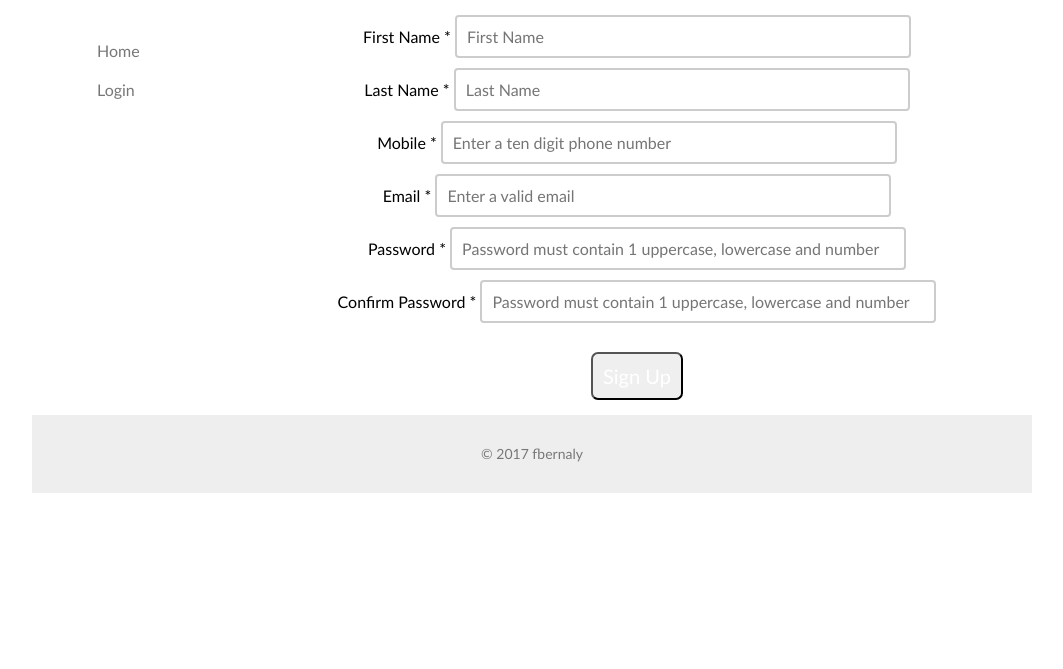
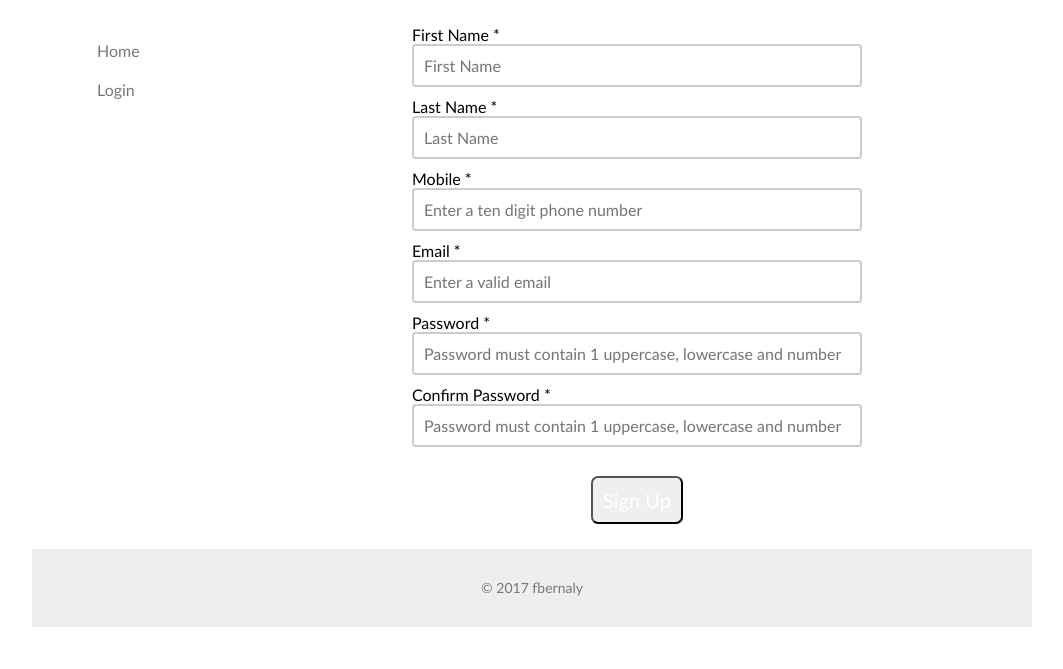
Before and after one commit to fbernaly/FilmLookup-WebApp, a PHP site: page /web/signup.html in a window 1280 px wide. Shown: the part 131-800 px from the top of the page, without its empty margins (108-1171 px from the left). Run offline with PHP 8.4, Linux system fonts and the light colour scheme.

Commit message:
form style

```diff
--- a/web/login.html
+++ b/web/login.html
@@ -28,7 +28,6 @@
         </nav>
 
         <article class="article">
-            <center>
             <form>
                 E-mail:
                 <input type="text" name="email" id="email" placeholder="Enter your email" pattern="[a-zA-Z0-9.-_]{1,}@[a-zA-Z.-]{2,}[.]{1}[a-zA-Z]{2,}" required />
@@ -36,9 +35,10 @@
                 <input type="password" name="password" id="password" placeholder="Enter your password" required="required" />
                 <br>
                 <br>
+                <center>
                     <button>Log In</button>
+                </center>
             </form>
-            </center>
         </article>
 
         <footer class="footer">
--- a/web/signup.html
+++ b/web/signup.html
@@ -28,7 +28,6 @@
         </nav>
 
         <article class="article">
-            <center>
             <form>
                 First Name *
                 <input type="text" id="firstName" name="firstName" placeholder="First Name" required />
@@ -44,9 +43,10 @@
                 <input type="password" name="confirm_password" id="confirm_password" placeholder="Password must contain 1 uppercase, lowercase and number" pattern="(?=^.{8,}$)((?=.*\d)|(?=.*\W+))(?![.\n])(?=.*[A-Z])(?=.*[a-z]).*$" required />
                 <br>
                 <br>
+                <center>
                     <button type="submit">Sign Up</button>
+                </center>
             </form>
-            </center>
         </article>
 
         <footer class="footer">
--- a/web/styles/main.css
+++ b/web/styles/main.css
@@ -155,11 +155,18 @@ table tr:hover {
     color: black;
 }
 
+form {
+    text-align: left;
+    max-width: 450px;
+    margin: auto;
+    padding: 10px;
+}
+
 input[type=text],
 input[type=tel],
 input[type=email],
 input[type=password] {
-    width: 60%;
+    width: 100%;
     box-sizing: border-box;
     border: 2px solid #ccc;
     border-radius: 4px;
```
Lines whose indentation alone changed are shown as unchanged.
